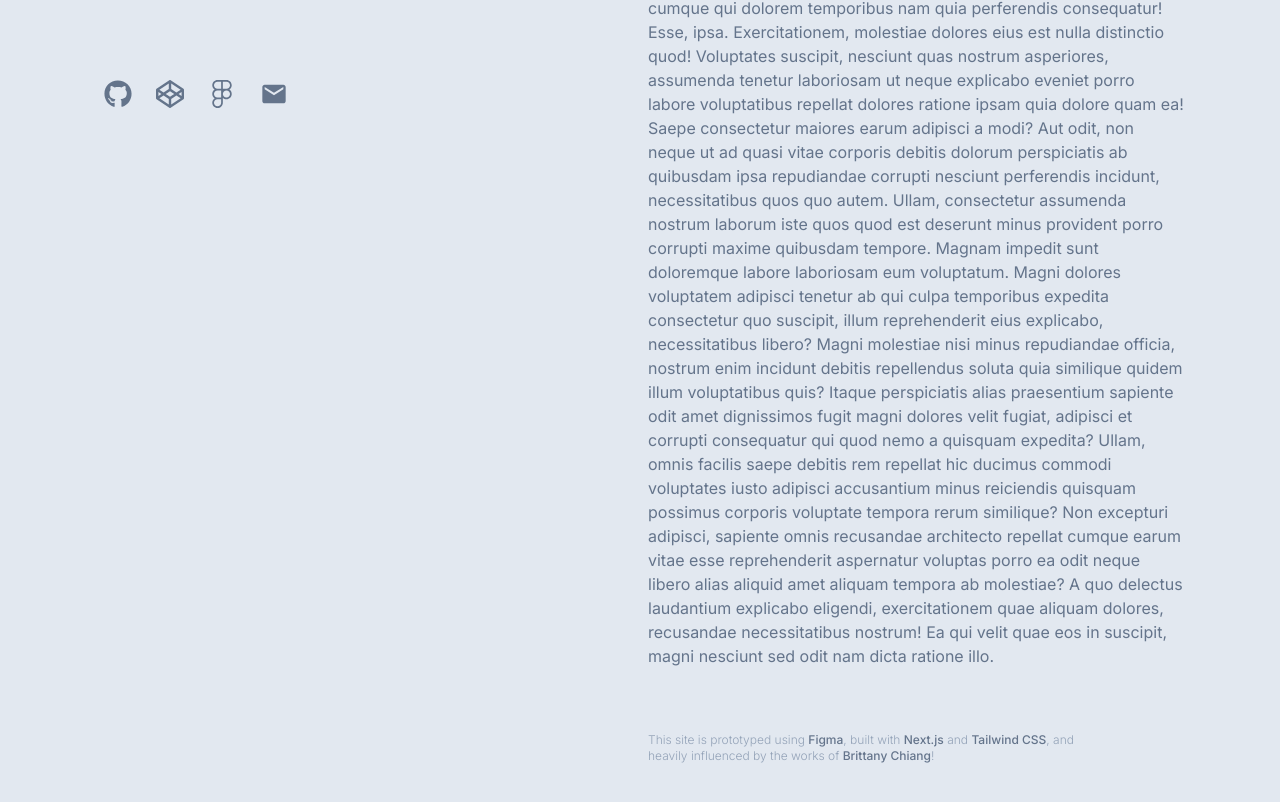
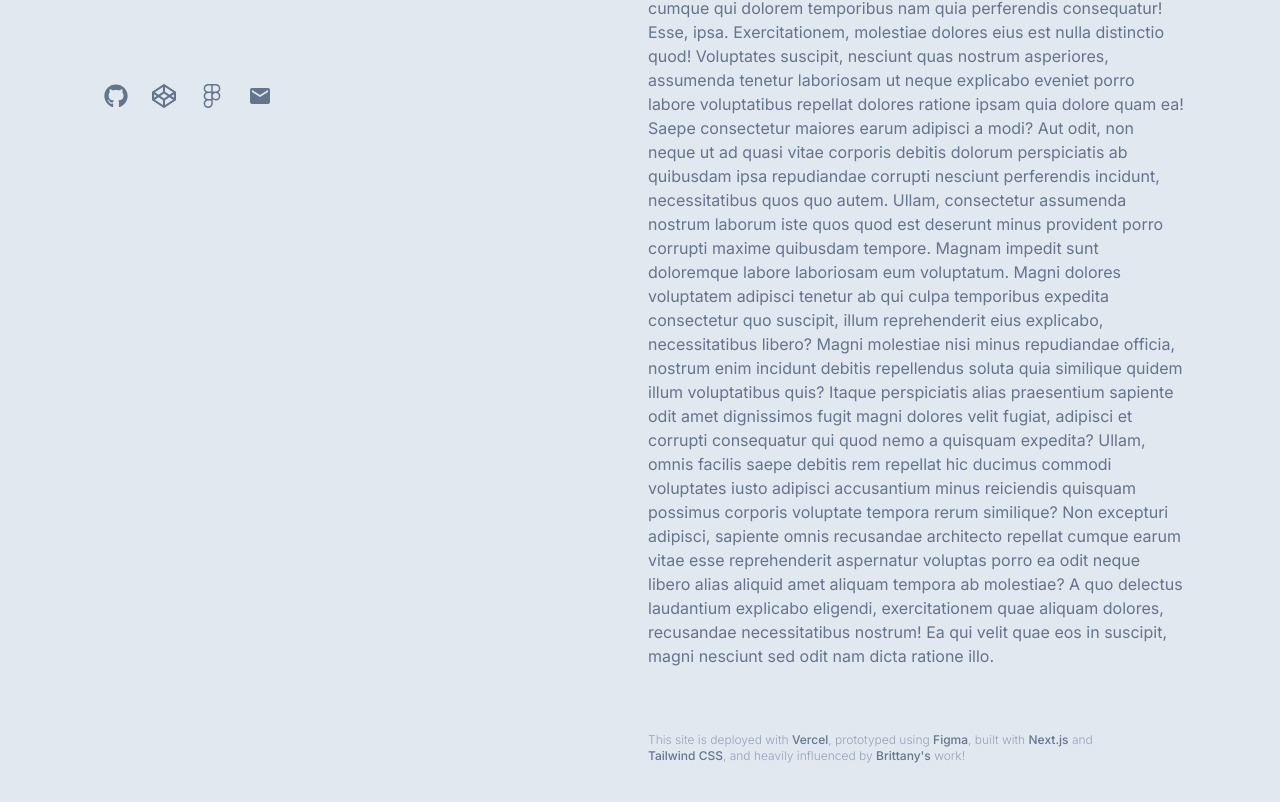
Before and after one commit to hongmei-codes/hongmei-codes.github.io, a Next.js app: page / in a window 1280 px wide. Shown: the part 588-1390 px from the top of the page. Built offline with nearby package versions, Linux system fonts and the light colour scheme.

Commit message:
minor copy and styling changes

```diff
--- a/app/components/Footer.tsx
+++ b/app/components/Footer.tsx
@@ -2,7 +2,15 @@ export default function Footer() {
   return (
     <footer>
       <p className="max-w-md text-slate-400 dark:text-slate-500 text-xs font-light">
-        This site is prototyped using{" "}
+        This site is deployed with{" "}
+        <a
+          href="https://vercel.com/"
+          target="_blank"
+          className="text-slate-500 dark:text-slate-400 font-medium hover:text-primary"
+        >
+          Vercel
+        </a>
+        , prototyped using{" "}
         <a
           href="https://www.figma.com/"
           target="_blank"
@@ -26,15 +34,15 @@ export default function Footer() {
         >
           Tailwind CSS
         </a>
-        , and heavily influenced by the works of{" "}
+        , and heavily influenced by{" "}
         <a
           href="https://github.com/bchiang7"
           target="_blank"
           className="text-slate-500 dark:text-slate-400 font-medium hover:text-primary"
         >
-          Brittany Chiang
-        </a>
-        !
+          Brittany's
+        </a>{" "}
+        work!
       </p>
     </footer>
   );
--- a/app/components/Socials.tsx
+++ b/app/components/Socials.tsx
@@ -9,28 +9,28 @@ export default function Socials() {
         target="_blank"
         className="p-2 rounded-lg hover:bg-primary/5 dark:hover:bg-primary/10 lg:cursor-pointer hover:text-primary"
       >
-        <FaGithub size={28} />
+        <FaGithub size={24} />
       </a>
       <a
-        href="https://codepen.io/hongmei/pens/popular"
+        href="https://codepen.io/hongmei/pens/public"
         target="_blank"
         className="p-2 rounded-lg hover:bg-primary/5 dark:hover:bg-primary/10 lg:cursor-pointer hover:text-primary"
       >
-        <FaCodepen size={28} />
+        <FaCodepen size={24} />
       </a>
       <a
         href="https://www.figma.com/@hongmei"
         target="_blank"
         className="p-2 rounded-lg hover:bg-primary/5 dark:hover:bg-primary/10 lg:cursor-pointer hover:text-primary"
       >
-        <FaFigma size={28} />
+        <FaFigma size={24} />
       </a>
       <a
         href="mailto:duhongmei@pm.me"
         target="_blank"
         className="p-2 rounded-lg hover:bg-primary/5 dark:hover:bg-primary/10 lg:cursor-pointer hover:text-primary"
       >
-        <MdEmail size={28} />
+        <MdEmail size={24} />
       </a>
     </div>
   );
--- a/app/components/ThemeSwitch.tsx
+++ b/app/components/ThemeSwitch.tsx
@@ -23,7 +23,7 @@ export function ThemeSwitch() {
         onClick={() => setTheme("light")}
       >
         <MdOutlineLightMode
-          size={24}
+          size={22}
           className={theme === "light" ? "text-primary" : "text-slate-400"}
         />
       </button>
@@ -32,7 +32,7 @@ export function ThemeSwitch() {
         onClick={() => setTheme("system")}
       >
         <MdOutlineDesktopMac
-          size={24}
+          size={22}
           className={theme === "system" ? "text-primary" : "text-slate-400"}
         />
       </button>
@@ -41,7 +41,7 @@ export function ThemeSwitch() {
         onClick={() => setTheme("dark")}
       >
         <MdOutlineDarkMode
-          size={24}
+          size={22}
           className={theme === "dark" ? "text-primary" : "text-slate-400"}
         />
       </button>
```
